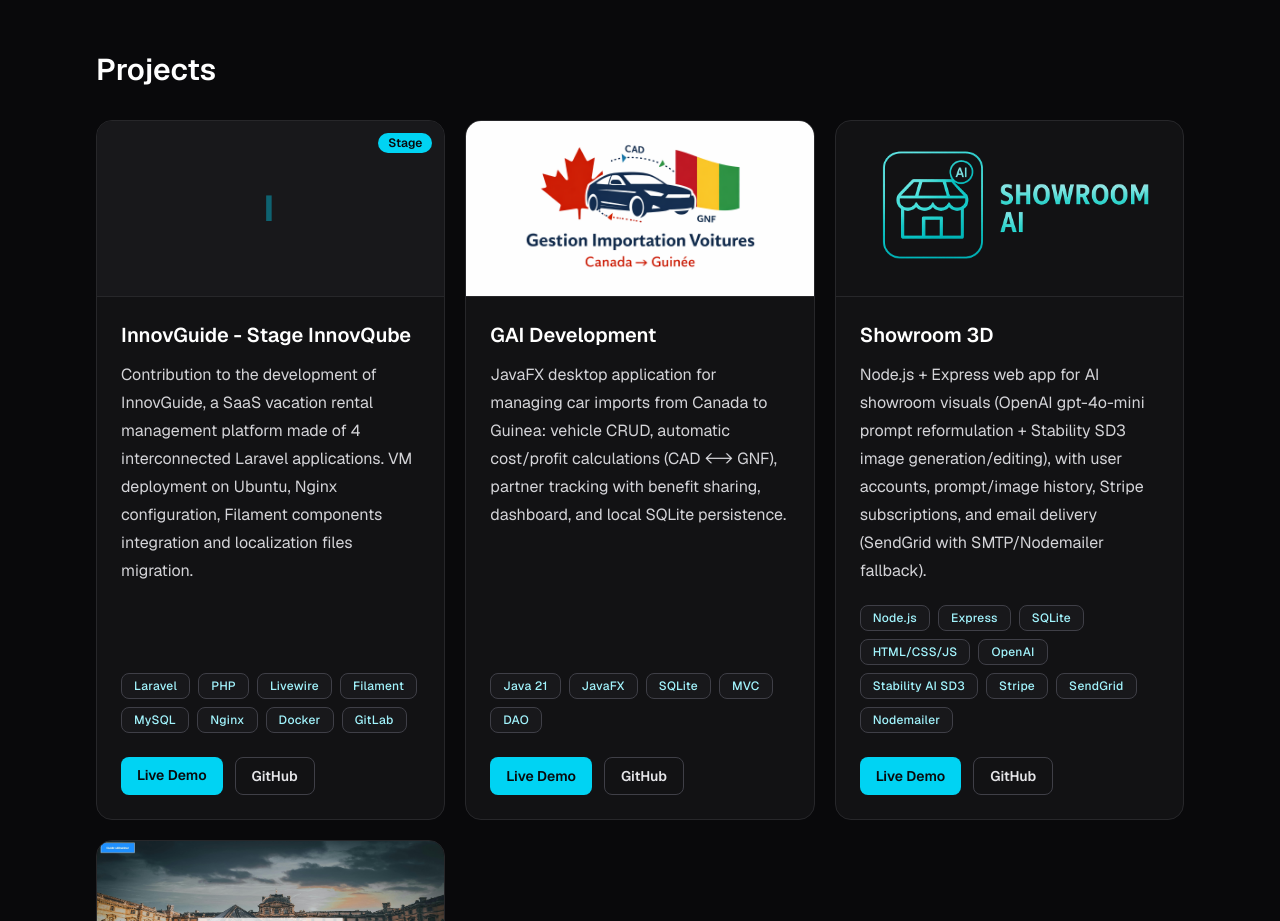
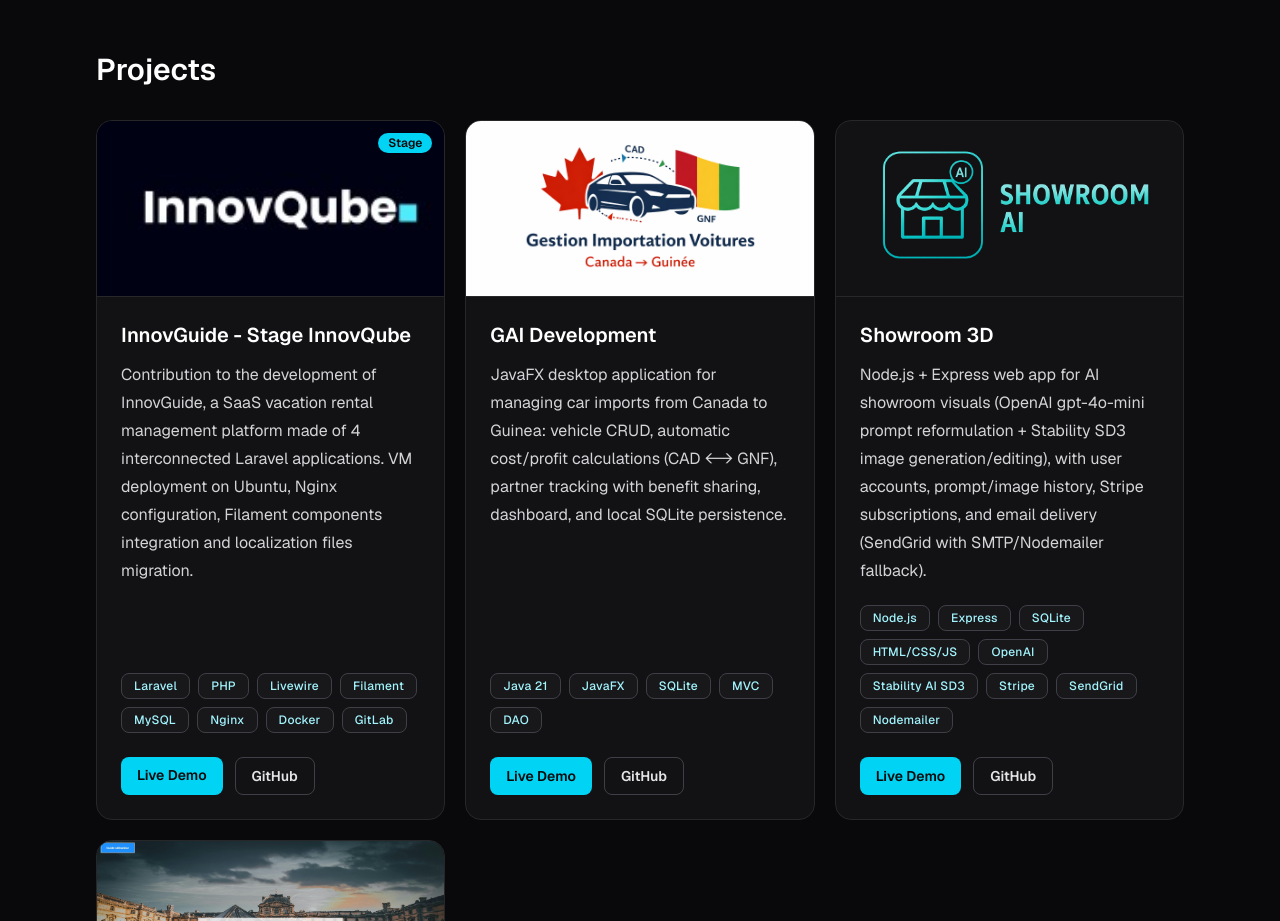
Before and after one commit to Ibrahim41926/mon-porfolio, a Next.js app: page /mon-porfolio/ in a window 1280 px wide. Shown: the part 1660-2581 px from the top of the page. Built offline with nearby package versions, Linux system fonts and the light colour scheme.

Commit message:
Ajout du logo InnovQube

```diff
--- a/app/components/Projects.tsx
+++ b/app/components/Projects.tsx
@@ -39,6 +39,7 @@
       fr: "Contribution au développement d'InnovGuide, une plateforme SaaS de gestion de locations de vacances composée de 4 applications Laravel interconnectées. Déploiement sur VM Ubuntu, configuration Nginx, intégration de composants Filament et migration des fichiers de localisation.",
     },
     tech: ["Laravel", "PHP", "Livewire", "Filament", "MySQL", "Nginx", "Docker", "GitLab"],
+    image: "/Screenshots InnovGuide/innovqube_logo.jpg",
     badge: "Stage",
   },
   {
```
